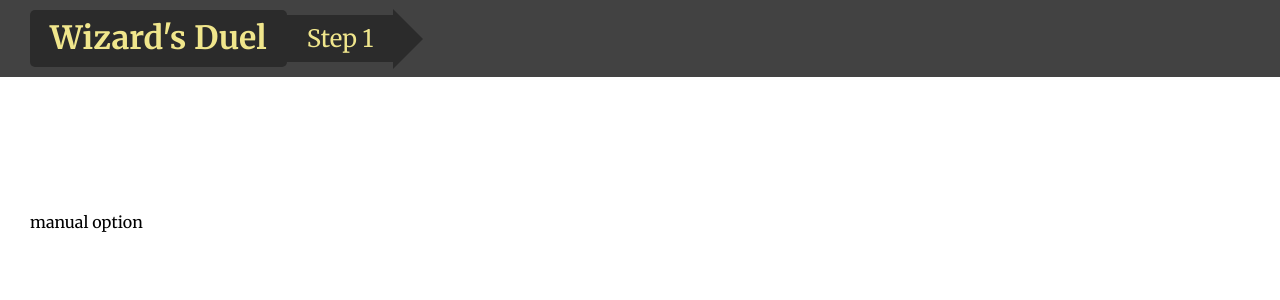
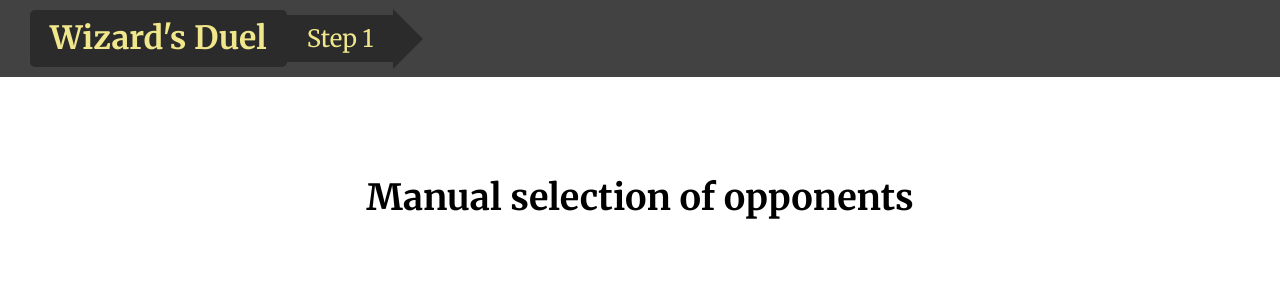
Before and after one commit to elshanamazov/wizard-battle, a React (Vite) app: page / in a window 1280 px wide. Both pictures are taken after a click on the button "Manual Selection". Shown: the top 300 px of the page. Built offline with nearby package versions, Linux system fonts and the light colour scheme.

Commit message:
update container-opponent-selection

```diff
--- /dev/null
+++ b/src/components/AutoSelection/AutoSelection.module.scss
@@ -0,0 +1,13 @@
+.auto {
+	&__wrapper {
+		display: flex;
+		justify-content: space-around;
+		align-items: center;
+	}
+
+	&__cta {
+		display: flex;
+		flex-direction: column;
+		gap: 50px;
+	}
+}
--- /dev/null
+++ b/src/components/AutoSelection/AutoSelection.tsx
@@ -0,0 +1,21 @@
+import Button from "../UI/Button/Button";
+import WizardCard from "../WizardCard/WizardCard";
+import styles from "./AutoSelection.module.scss";
+
+const AutoSelection = () => {
+	return (
+		<div className={styles.auto}>
+			<h2 className="title">Auto selection of opponents</h2>
+			<div className={styles.auto__wrapper}>
+				<WizardCard name="Opponent" healthPoints={100} mannaPoints={100} />
+				<div className={styles.auto__cta}>
+					<Button label="Search" onClick={() => "clicked"} />
+					<Button label="To fight!" onClick={() => "clicked"} />
+				</div>
+				<WizardCard name="Opponent" healthPoints={100} mannaPoints={100} />
+			</div>
+		</div>
+	);
+};
+
+export default AutoSelection;
--- a/src/components/ManualSelection/ManualSelection.module.scss
+++ b/src/components/ManualSelection/ManualSelection.module.scss
@@ -0,0 +1,2 @@
+.manual {
+}
--- a/src/components/ManualSelection/ManualSelection.tsx
+++ b/src/components/ManualSelection/ManualSelection.tsx
@@ -1,7 +1,11 @@
 import styles from "./ManualSelection.module.scss";
 
 const ManualSelection = () => {
-	return <section className={styles.auto}>ManualSelection</section>;
+	return (
+		<div className={styles.manual}>
+			<h2 className="title">Manual selection of opponents</h2>
+		</div>
+	);
 };
 
 export default ManualSelection;
--- a/src/components/WizardCard/WizardCard.module.scss
+++ b/src/components/WizardCard/WizardCard.module.scss
@@ -1,5 +1,6 @@
 .wizardCard {
 	max-width: 370px;
+	width: 100%;
 	border: 1px solid #ccc;
 	border-radius: 8px;
 	display: flex;
--- a/src/containers/OpponentSelect/OpponentSelect.module.scss
+++ b/src/containers/OpponentSelect/OpponentSelect.module.scss
@@ -1,12 +1,5 @@
 .selection {
-	padding-top: 120px;
-}
-
-.title {
-	margin: 0;
-	margin-bottom: 60px;
-	font-size: 36px;
-	text-align: center;
+	padding-top: 100px;
 }
 
 .cta {
--- a/src/containers/OpponentSelect/OpponentSelect.tsx
+++ b/src/containers/OpponentSelect/OpponentSelect.tsx
@@ -1,7 +1,10 @@
 import { useState } from "react";
 
+import AutoSelection from "../../components/AutoSelection/AutoSelection";
+import ManualSelection from "../../components/ManualSelection/ManualSelection";
 import Button from "../../components/UI/Button/Button";
 import styles from "./OpponentSelect.module.scss";
+
 const OpponentSelect = () => {
 	const [selectOption, setSelectOption] = useState<"manual" | "auto" | null>(
 		null
@@ -11,7 +14,7 @@ const OpponentSelect = () => {
 		<section className={styles.selection}>
 			{!selectOption ? (
 				<>
-					<h2 className={styles.title}>Selection of opponents</h2>
+					<h2 className="title">Selection of opponents</h2>
 					<div className={styles.cta}>
 						<Button
 							label="Manual Selection"
@@ -25,11 +28,9 @@ const OpponentSelect = () => {
 					</div>
 				</>
 			) : selectOption === "manual" ? (
-				<div>
-					<p>manual option</p>
-				</div>
+				<ManualSelection />
 			) : (
-				<div>Auto option</div>
+				<AutoSelection />
 			)}
 		</section>
 	);
--- a/src/index.css
+++ b/src/index.css
@@ -40,3 +40,10 @@ img {
 a {
 	text-decoration: none;
 }
+
+.title {
+	margin: 0;
+	margin-bottom: 60px;
+	font-size: 36px;
+	text-align: center;
+}
```
